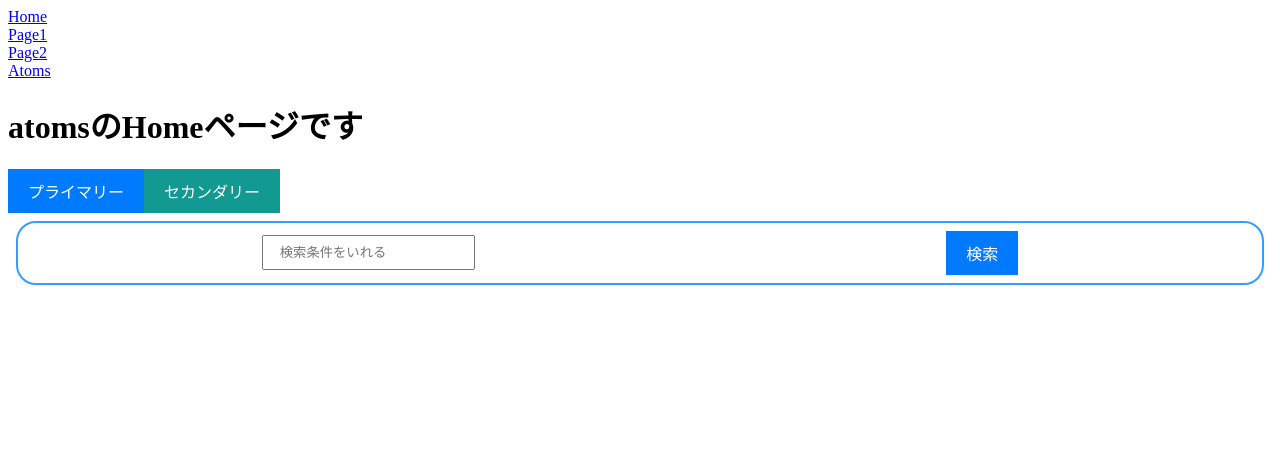
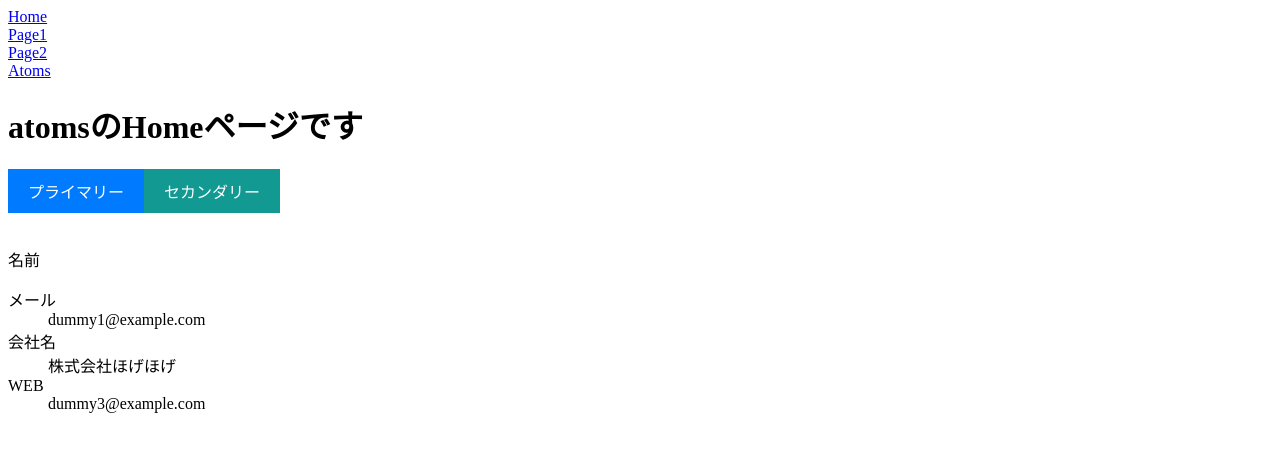
Before and after one commit to kingkazuma7/jakey_stepup_react17, a React (Create React App) app: page /atoms in a window 1280 px wide. Shown: the top 452 px of the page. Built offline with nearby package versions, Linux system fonts and the light colour scheme.

Commit message:
31 Organism 作成1

```diff
--- a/src/components/atoms/Atoms.tsx
+++ b/src/components/atoms/Atoms.tsx
@@ -1,6 +1,7 @@
 import { PrimaryButton } from './button/PrimaryButton';
 import { SecondaryButton } from './button/SecondaryButton';
 import { SearchInput } from '../molecules/SearchInput';
+import { UserCard } from '../organism/user/UserCard';
 
 export const Atoms = () => {
   return (
@@ -9,7 +10,7 @@ export const Atoms = () => {
       <PrimaryButton>プライマリー</PrimaryButton>
       <SecondaryButton>セカンダリー</SecondaryButton>
       <br />
-      <SearchInput />
+      <UserCard />
     </>
   );
 };
--- /dev/null
+++ b/src/components/organism/user/UserCard.tsx
@@ -0,0 +1,16 @@
+export const UserCard = () => {
+  return (
+    <>
+      <img src="" alt="" />
+      <p>名前</p>
+      <dl>
+        <dt>メール</dt>
+        <dd>dummy1@example.com</dd>
+        <dt>会社名</dt>
+        <dd>株式会社ほげほげ</dd>
+        <dt>WEB</dt>
+        <dd>dummy3@example.com</dd>
+      </dl>
+    </>
+  );
+};
```
